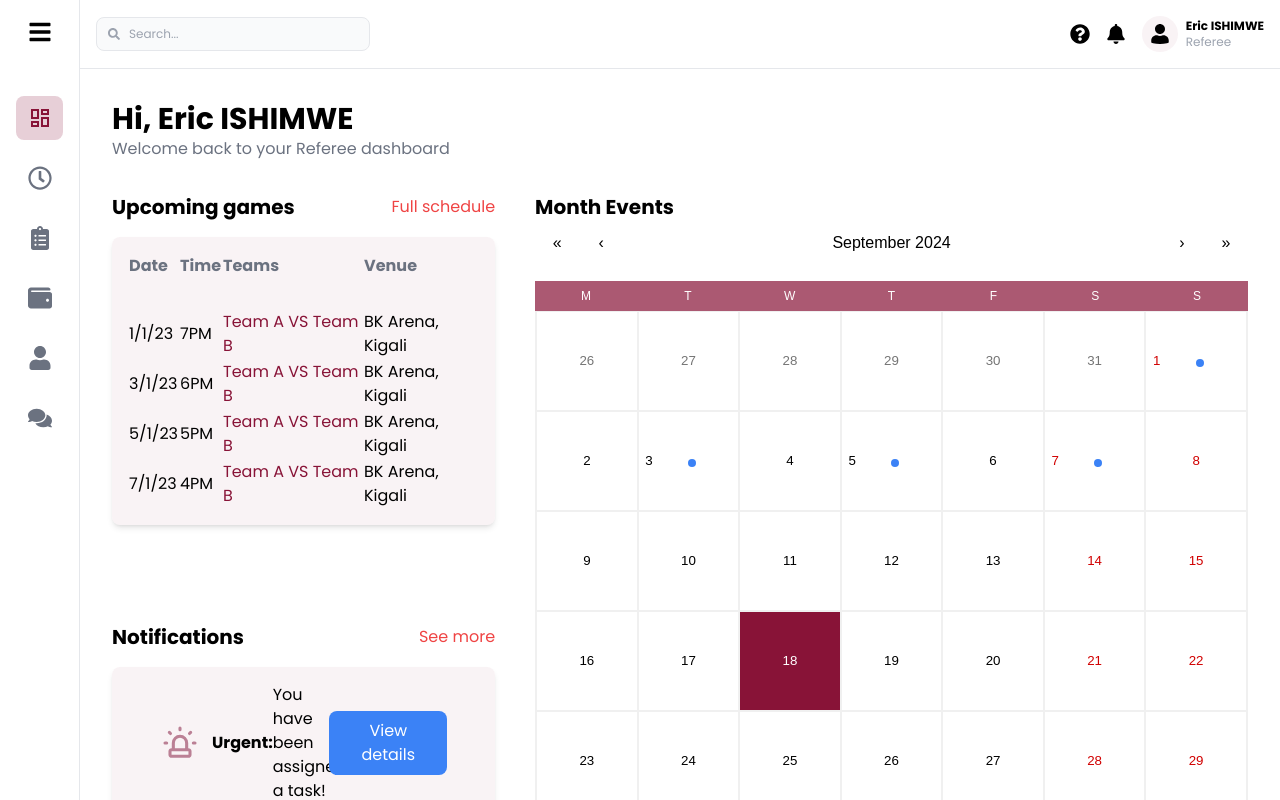
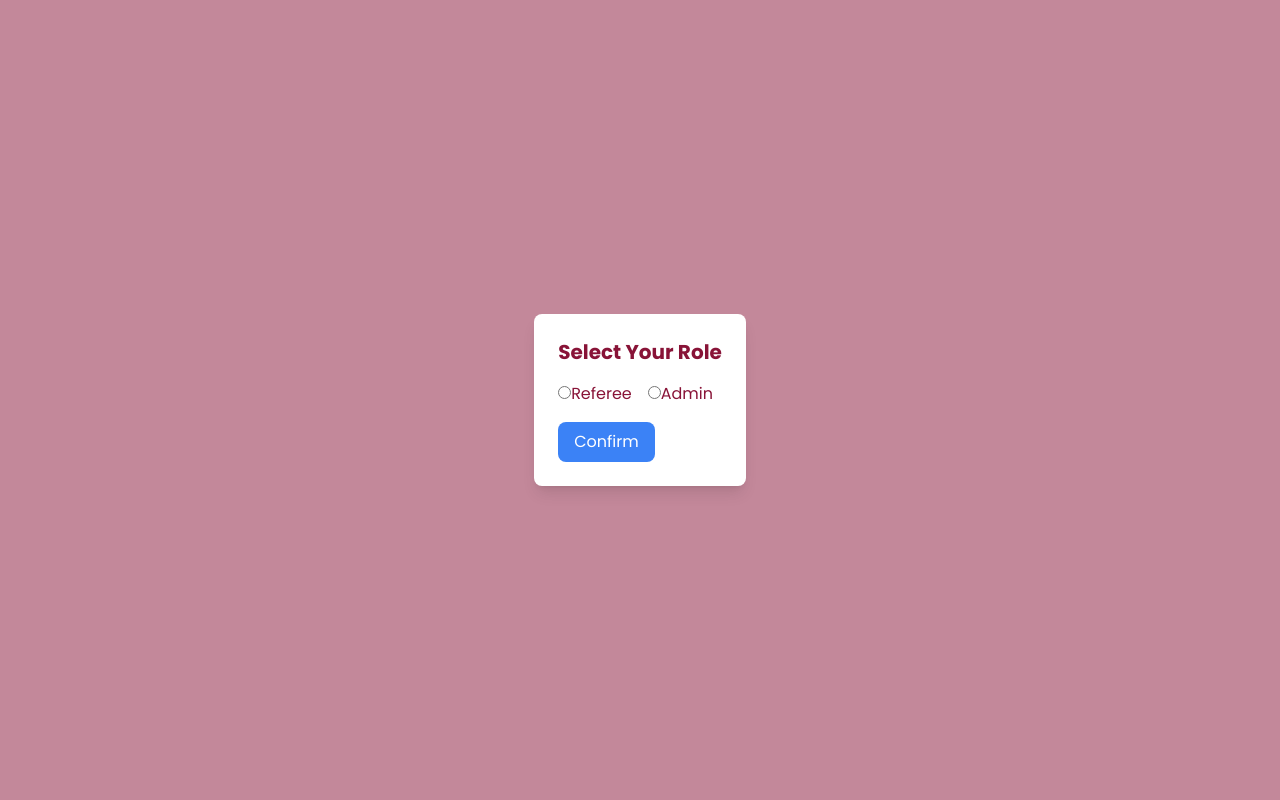
Before and after one commit to dushimire20/referee-app, a React (Vite) app: page /dashboard in a window 1280 px wide. Built offline with nearby package versions, Linux system fonts and the light colour scheme.

Commit message:
Refactor: Improve DashboardLayout component and add UserRoleModal component for easy navigation between refs and admins

```diff
--- a/src/components/DashboardLayout.tsx
+++ b/src/components/DashboardLayout.tsx
@@ -1,12 +1,30 @@
-import { Outlet } from "react-router-dom"
-import Navbar from "./Navbar"
-import Sidebar from "./Sidebar"
+import React, { useState, useEffect } from 'react';
+import { Outlet } from 'react-router-dom';
+import Navbar from './Navbar';
+import Sidebar from './Sidebar';
+import UserRoleModal from './UserRoleModal';
 
-const DashboardLayout = () => {
+const DashboardLayout: React.FC = () => {
+    const [userRole, setUserRole] = useState<string | null>(null);
+
+    useEffect(() => {
+        const storedUserRole = localStorage.getItem('userRole');
+        if (storedUserRole) {
+            setUserRole(storedUserRole);
+        }
+    }, []);
+
+    const handleSelectRole = (role: string) => {
+        setUserRole(role);
+    };
+
+    if (!userRole) {
+        return <UserRoleModal onSelectRole={handleSelectRole} />;
+    }
+
     return (
         <div className="flex h-screen max-w-screen text-black">
             <Sidebar />
-
             <div className="flex flex-col flex-1">
                 <Navbar />
                 <main className="flex-1 overflow-y-auto">
@@ -14,7 +32,7 @@ const DashboardLayout = () => {
                 </main>
             </div>
         </div>
-	)
-}
+    );
+};
 
-export default DashboardLayout
+export default DashboardLayout;
--- /dev/null
+++ b/src/components/UserRoleModal.tsx
@@ -0,0 +1,58 @@
+import React, {useState} from 'react';
+
+interface UserRoleModalProps {
+    onSelectRole: (role: string) => void;
+}
+
+const UserRoleModal: React.FC<UserRoleModalProps> = ({onSelectRole}) => {
+    const [role, setRole] = useState('');
+
+    const handleSelectRole = () => {
+        if (role) {
+            localStorage.setItem('userRole', role);
+            if (role === 'admin') {
+                window.location.pathname = '/admin';
+            }
+            if (role === 'referee') {
+                window.location.pathname = '/dashboard';
+            }
+            onSelectRole(role);
+        }
+    };
+
+    return (
+        <div className="fixed inset-0 flex items-center justify-center bg-secondary-100 bg-opacity-50">
+            <div className="bg-white p-6 rounded-lg shadow-lg text-secondary-100">
+                <h2 className="text-xl font-bold mb-4">Select Your Role</h2>
+                <div className="mb-4">
+                    <label className="mr-4">
+                        <input
+                            type="radio"
+                            value="referee"
+                            checked={role === 'referee'}
+                            onChange={(e) => setRole(e.target.value)}
+                        />
+                        Referee
+                    </label>
+                    <label>
+                        <input
+                            type="radio"
+                            value="admin"
+                            checked={role === 'admin'}
+                            onChange={(e) => setRole(e.target.value)}
+                        />
+                        Admin
+                    </label>
+                </div>
+                <button
+                    onClick={handleSelectRole}
+                    className="bg-blue-500 text-white px-4 py-2 rounded-lg"
+                >
+                    Confirm
+                </button>
+            </div>
+        </div>
+    );
+};
+
+export default UserRoleModal;
```
Lines whose indentation alone changed are shown as unchanged.
